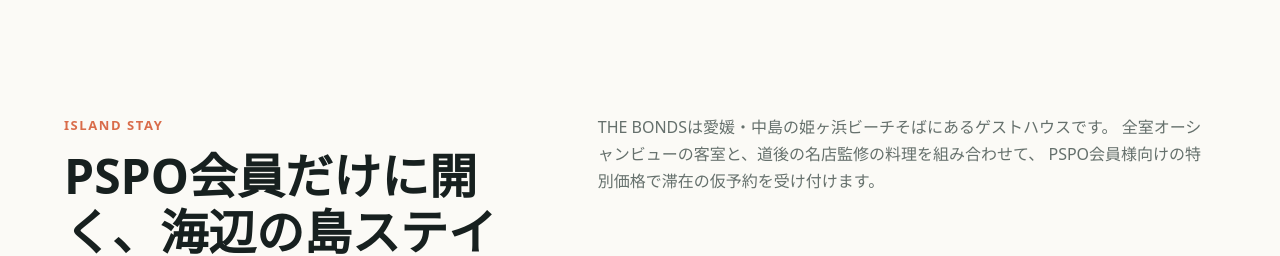
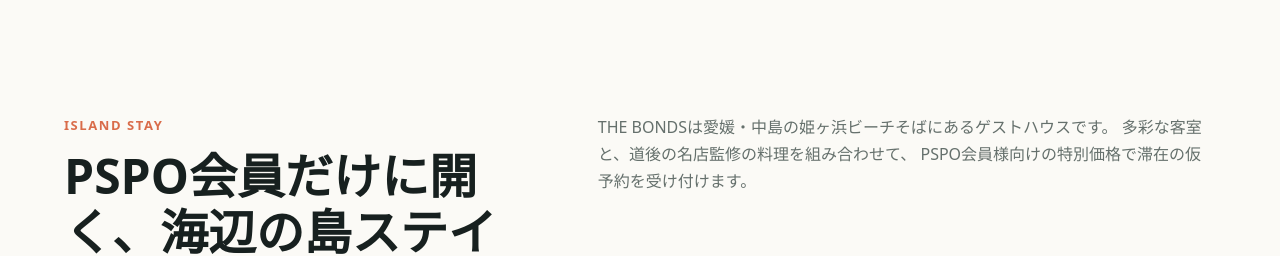
Before and after one commit to pspooffice/bonds-lp, a Next.js app: page / in a window 1280 px wide. Shown: the part 957-1213 px from the top of the page. Built offline with nearby package versions, Linux system fonts and the light colour scheme.

Commit message:
Correct room overview and BONDS contact address

```diff
--- a/app/reservation-page.tsx
+++ b/app/reservation-page.tsx
@@ -30,7 +30,7 @@
 };
 
 const CONFIG = {
-  emailTo: "tamura_n@3puku.co.jp",
+  emailTo: "info-bonds@3puku.co.jp",
   campaignStart: "2026-10-01",
   campaignEnd: "2026-12-25",
   lodgingDiscountPercent: 30,
@@ -576,7 +576,7 @@
           </div>
           <p>
             THE BONDSは愛媛・中島の姫ヶ浜ビーチそばにあるゲストハウスです。
-            全室オーシャンビューの客室と、道後の名店監修の料理を組み合わせて、
+            多彩な客室と、道後の名店監修の料理を組み合わせて、
             PSPO会員様向けの特別価格で滞在の仮予約を受け付けます。
           </p>
         </section>
--- a/index.html
+++ b/index.html
@@ -70,7 +70,7 @@
         </div>
         <p>
           THE BONDSは愛媛・中島の姫ヶ浜ビーチそばにあるゲストハウスです。
-          全室オーシャンビューの客室と、道後の名店監修の料理を組み合わせて、
+          多彩な客室と、道後の名店監修の料理を組み合わせて、
           PSPO会員様向けの特別価格で滞在の仮予約を受け付けます。
         </p>
       </section>
--- a/script.js
+++ b/script.js
@@ -1,5 +1,5 @@
 const CONFIG = {
-  emailTo: "tamura_n@3puku.co.jp",
+  emailTo: "info-bonds@3puku.co.jp",
   lodgingDiscountPercent: 30,
   breakfastName: "朝食",
   breakfastPricePerPerson: 1650,
```
Also changed, not shown: 1 other file (tests, documents, lock files or other folders).
